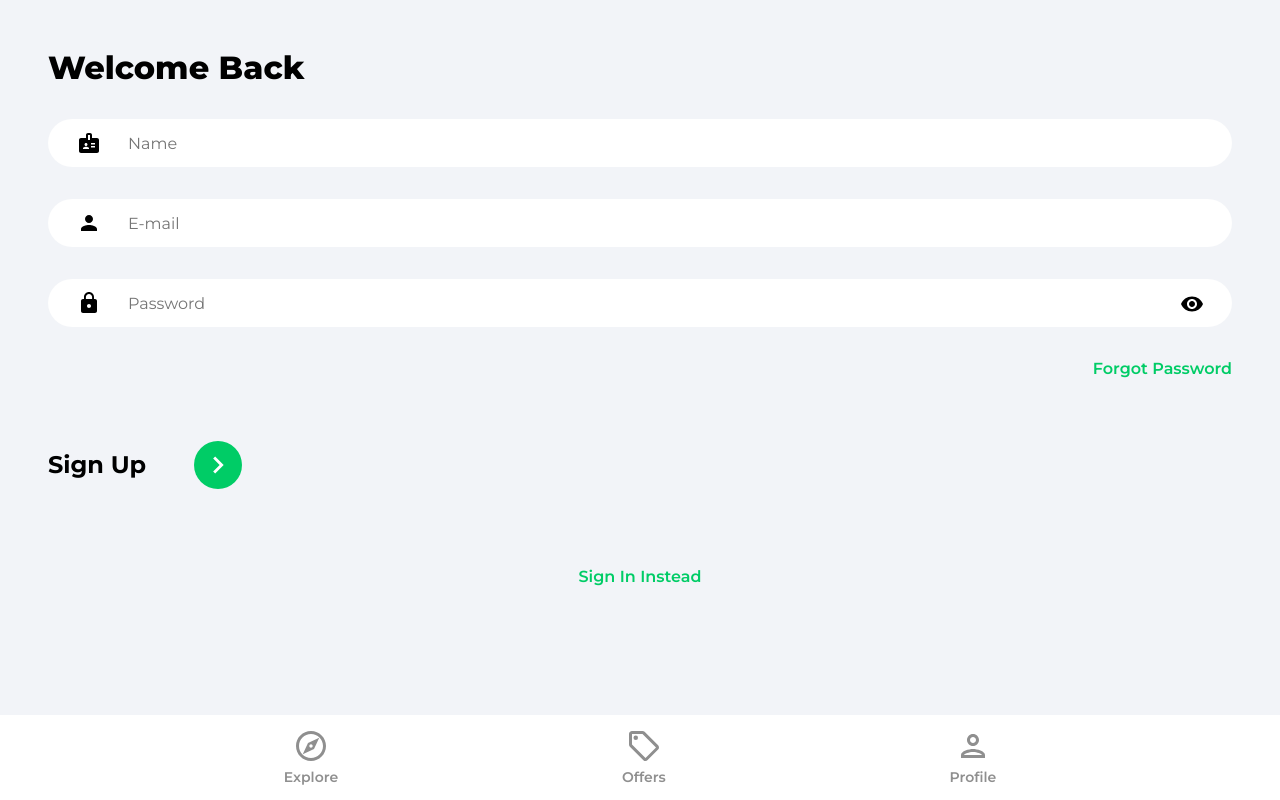
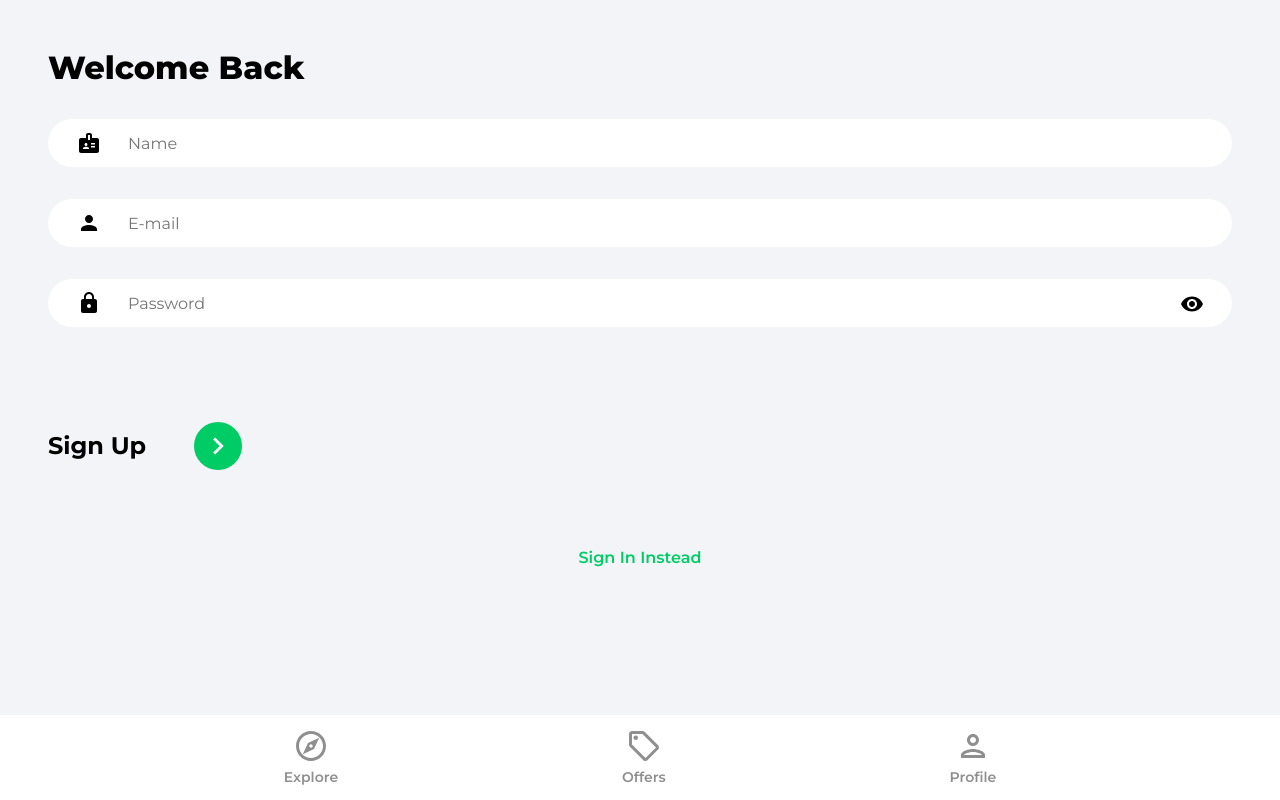
Before and after one commit to t-kalden/House-Marketplace-App, a React (Create React App) app: page /sign-up in a window 1280 px wide. Built offline with nearby package versions, Linux system fonts and the light colour scheme.

Commit message:
Implementing sign up logic to create new user and authenticate and add to firestore db

```diff
--- a/src/pages/SignUp.jsx
+++ b/src/pages/SignUp.jsx
@@ -1,6 +1,9 @@
 import { useState } from "react"
 import { Link, useNavigate } from "react-router-dom"
 import { ReactComponent as ArrowRightIcon } from '../assets/svg/keyboardArrowRightIcon.svg'
+import { getAuth, createUserWithEmailAndPassword, updateProfile } from 'firebase/auth'
+import { db } from '../firebase.config'
+import { doc, setDoc, serverTimestamp } from 'firebase/firestore'
 import visibilityIcon from '../assets/svg/visibilityIcon.svg'
 
 function SignUp() {
@@ -20,10 +23,31 @@ function SignUp() {
       ...prevState,
       [e.target.id] : e.target.value,
     }))
-
-    e.preventDefault()
   }
 
+  const onSubmit = async (e) => {
+    e.preventDefault()
+
+    try{
+      const auth = getAuth()
+      const userCredential = await createUserWithEmailAndPassword(auth, email, password)
+      const user = userCredential.user
+
+      updateProfile(auth.currentUser, {
+        display : name
+      })
+
+      const formDataCopy = {...formData}
+      delete formDataCopy.password
+      formDataCopy.timestamp = serverTimestamp()
+
+      await setDoc(doc(db, 'users', user.uid), formDataCopy)
+
+      navigate('/')
+    } catch (error) {
+      console.log(error);
+    }
+  }
   return(
     <>
     <div className="pageContainer">
@@ -32,7 +56,7 @@ function SignUp() {
         <p className="pageHeader">Welcome Back</p>
       </header>
 
-      <form>
+      <form onSubmit={onSubmit}>
         <input type="text" name="name" id="name"
               className="nameInput"
               placeholder="Name" value={name}
@@ -55,8 +79,6 @@ function SignUp() {
               />
         </div>
 
-        <Link to='/forgot-password' className="forgotPasswordLink">Forgot Password</Link>
-
         <div className="signUpBar">
           <p className="signUpText">Sign Up</p>
           <button className="signUpButton">
```
